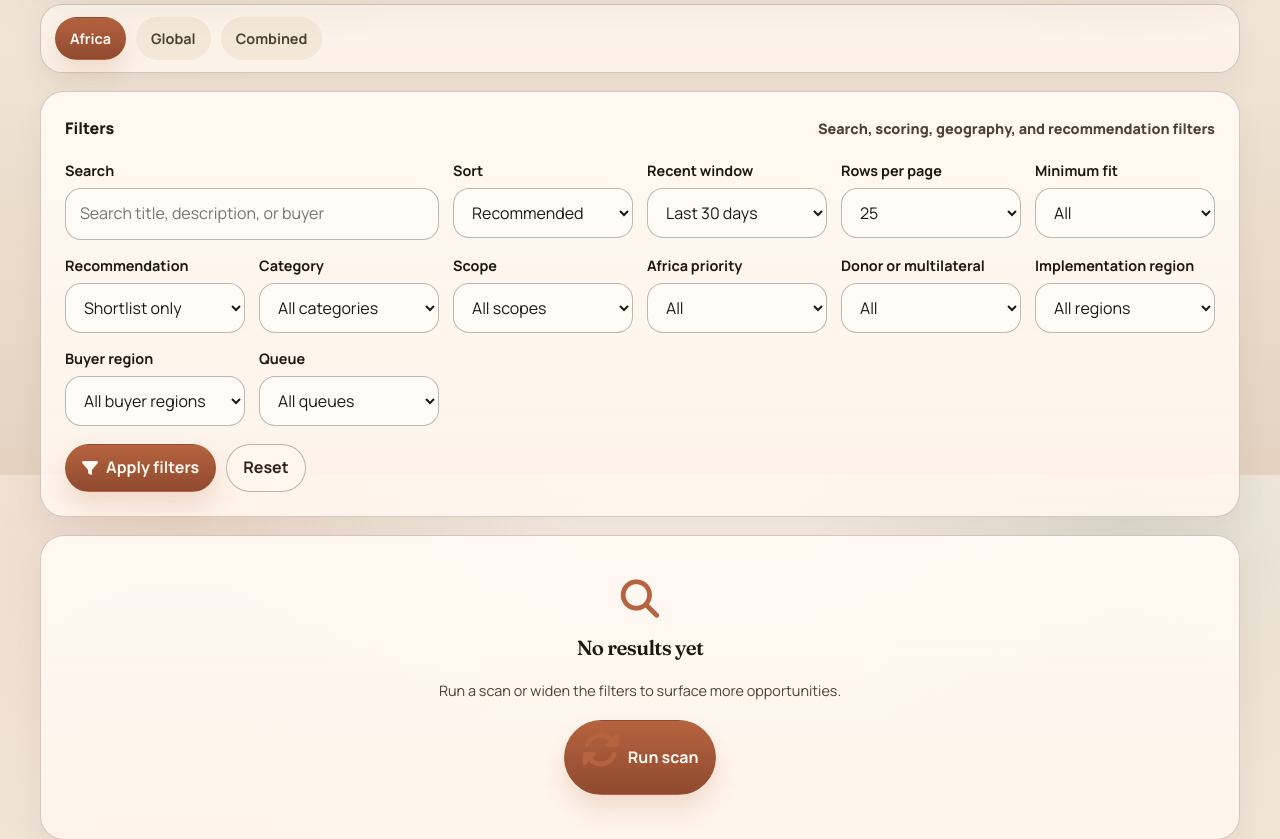
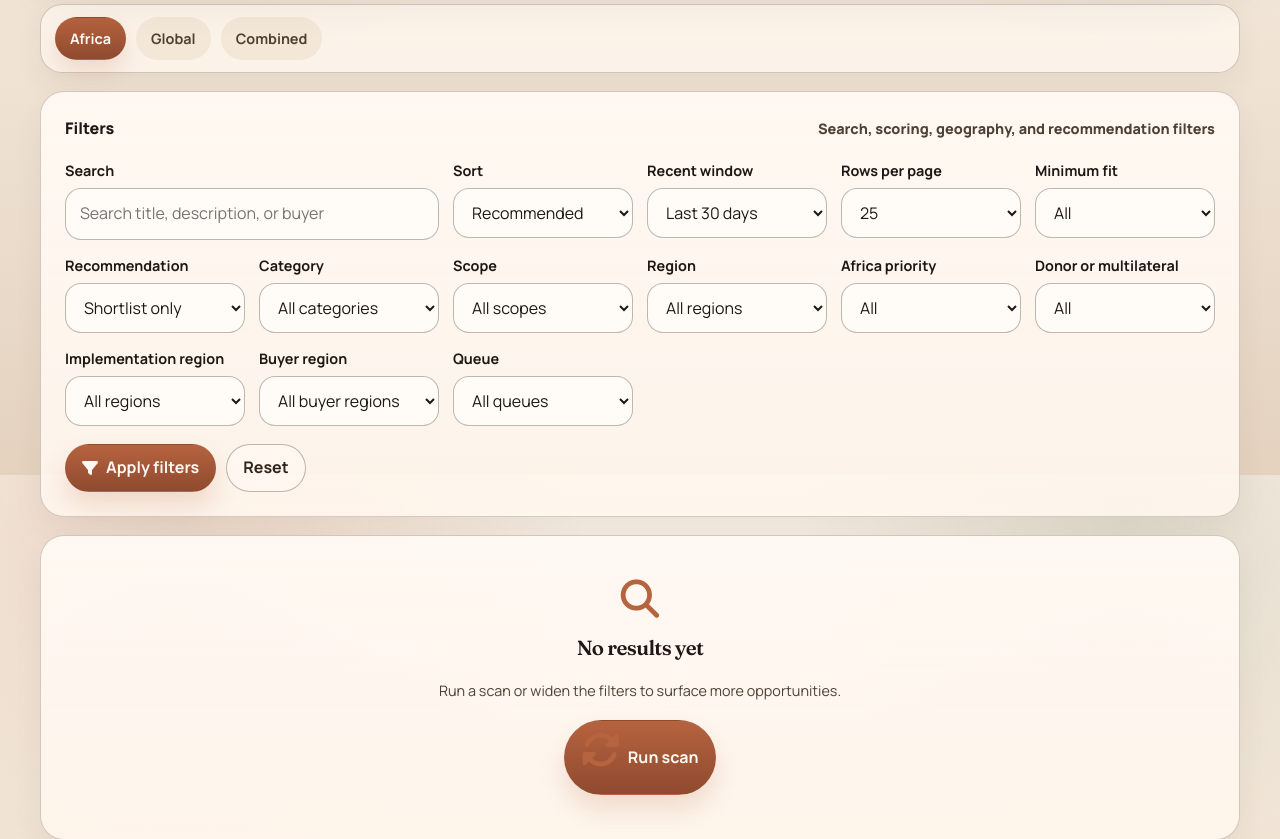
Before and after one commit to bryanmunene/cbrain-tenderwatch, a Flask app: page /scan in a window 1280 px wide, after a click that opens the changed part. Shown: the part 325-1164 px from the top of the page. Run offline with Flask 3, Linux system fonts and the light colour scheme.

Commit message:
Add region shortlist filter

```diff
--- a/tenderwatch_app/app/routes.py
+++ b/tenderwatch_app/app/routes.py
@@ -111,6 +111,32 @@ def _deadline_sort_expr():
     )
 
 
+def _region_filter_expr(region: str):
+    normalized = (region or "").strip().lower()
+    return or_(
+        db.func.lower(TenderResult.region) == normalized,
+        db.func.lower(TenderResult.buyer_region) == normalized,
+        db.func.lower(TenderResult.implementation_region) == normalized,
+        db.func.lower(TenderResult.target_beneficiary_region) == normalized,
+    )
+
+
+def _distinct_region_options():
+    values = set()
+    for column in (
+        TenderResult.region,
+        TenderResult.buyer_region,
+        TenderResult.implementation_region,
+        TenderResult.target_beneficiary_region,
+    ):
+        rows = db.session.query(column).distinct().all()
+        for (value,) in rows:
+            cleaned = (value or "").strip()
+            if cleaned:
+                values.add(cleaned)
+    return sorted(values, key=lambda value: value.lower())
+
+
 def _filtered_tenders_from_request(base_query, settings: AppSettings, paginate: bool = True):
     sort_by = request.args.get("sort", "recommended")
     category = request.args.get("category", "")
@@ -122,6 +148,7 @@ def _filtered_tenders_from_request(base_query, settings: AppSettings, paginate:
         shortlist_mode = _shortlist_default_mode(settings)
 
     geographic_scope = request.args.get("geographic_scope", "").strip()
+    region_filter = request.args.get("region", "").strip()
     africa_priority_flag = request.args.get("africa_priority_flag", "").strip()
     donor_flag = request.args.get("donor_or_multilateral_flag", "").strip()
     implementation_region = request.args.get("implementation_region", "").strip()
@@ -152,6 +179,9 @@ def _filtered_tenders_from_request(base_query, settings: AppSettings, paginate:
 
     if geographic_scope:
         query = query.filter(TenderResult.geographic_scope == geographic_scope)
+
+    if region_filter:
+        query = query.filter(_region_filter_expr(region_filter))
 
     if africa_priority_flag in {"true", "false"}:
         query = query.filter(TenderResult.africa_priority_flag == (africa_priority_flag == "true"))
@@ -238,6 +268,7 @@ def _filtered_tenders_from_request(base_query, settings: AppSettings, paginate:
         "recent_days": recent_days,
         "shortlist_mode": shortlist_mode,
         "geographic_scope": geographic_scope,
+        "region_filter": region_filter,
         "africa_priority_flag": africa_priority_flag,
         "donor_or_multilateral_flag": donor_flag,
         "implementation_region": implementation_region,
@@ -551,6 +582,7 @@ def scan():
     categories = db.session.query(TenderResult.category).distinct().all()
     categories = [c[0] for c in categories if c[0]]
     geographic_scopes = [row[0] for row in db.session.query(TenderResult.geographic_scope).distinct().all() if row[0]]
+    region_options = _distinct_region_options()
     implementation_regions = [row[0] for row in db.session.query(TenderResult.implementation_region).distinct().all() if row[0]]
     buyer_regions = [row[0] for row in db.session.query(TenderResult.buyer_region).distinct().all() if row[0]]
     secondary_review_count = TenderResult.query.filter(
@@ -570,6 +602,7 @@ def scan():
         categories=categories,
         shortlist_mode=filter_state["shortlist_mode"],
         geographic_scope=filter_state["geographic_scope"],
+        region_filter=filter_state["region_filter"],
         africa_priority_flag=filter_state["africa_priority_flag"],
         donor_or_multilateral_flag=filter_state["donor_or_multilateral_flag"],
         implementation_region=filter_state["implementation_region"],
@@ -577,6 +610,7 @@ def scan():
         recommendation_filter=filter_state["recommendation_filter"],
         queue_bucket=filter_state["queue_bucket"],
         geographic_scopes=geographic_scopes,
+        region_options=region_options,
         implementation_regions=implementation_regions,
         buyer_regions=buyer_regions,
         settings=settings,
@@ -862,6 +896,7 @@ def saved():
         categories=[],
         shortlist_mode="combined",
         geographic_scope="",
+        region_filter="",
         africa_priority_flag="",
         donor_or_multilateral_flag="",
         implementation_region="",
@@ -869,6 +904,7 @@ def saved():
         recommendation_filter="SHORTLIST",
         queue_bucket="",
         geographic_scopes=[],
+        region_options=[],
         implementation_regions=[],
         buyer_regions=[],
         settings=settings,
@@ -900,6 +936,7 @@ def favorites():
         categories=[],
         shortlist_mode="combined",
         geographic_scope="",
+        region_filter="",
         africa_priority_flag="",
         donor_or_multilateral_flag="",
         implementation_region="",
@@ -907,6 +944,7 @@ def favorites():
         recommendation_filter="SHORTLIST",
         queue_bucket="",
         geographic_scopes=[],
+        region_options=[],
         implementation_regions=[],
         buyer_regions=[],
         settings=settings,
--- a/tenderwatch_app/app/templates/scan_results.html
+++ b/tenderwatch_app/app/templates/scan_results.html
@@ -4,7 +4,7 @@
 
 {% block content %}
 {% set collection_view = title is defined and title %}
-{% set advanced_filters_active = geographic_scope or africa_priority_flag or donor_or_multilateral_flag or implementation_region or buyer_region or queue_bucket %}
+{% set advanced_filters_active = geographic_scope or region_filter or africa_priority_flag or donor_or_multilateral_flag or implementation_region or buyer_region or queue_bucket %}
 
 <section class="page-heading">
     <div>
@@ -25,7 +25,7 @@
     </div>
     <div class="header-actions">
         {% if not collection_view and results %}
-            <a class="btn btn-outline-secondary" href="{{ url_for('main.export_csv', sort=sort_by, category=category, min_score=min_score, search=search, recent_days=recent_days, shortlist_mode=shortlist_mode, geographic_scope=geographic_scope, africa_priority_flag=africa_priority_flag, donor_or_multilateral_flag=donor_or_multilateral_flag, implementation_region=implementation_region, buyer_region=buyer_region, recommendation=recommendation_filter, queue_bucket=queue_bucket) }}">
+            <a class="btn btn-outline-secondary" href="{{ url_for('main.export_csv', sort=sort_by, category=category, min_score=min_score, search=search, recent_days=recent_days, shortlist_mode=shortlist_mode, geographic_scope=geographic_scope, region=region_filter, africa_priority_flag=africa_priority_flag, donor_or_multilateral_flag=donor_or_multilateral_flag, implementation_region=implementation_region, buyer_region=buyer_region, recommendation=recommendation_filter, queue_bucket=queue_bucket) }}">
                 <i class="fa-solid fa-file-arrow-down"></i>
                 Export CSV
             </a>
@@ -130,6 +130,15 @@
                             <option value="">All scopes</option>
                             {% for scope in geographic_scopes %}
                                 <option value="{{ scope }}" {% if geographic_scope == scope %}selected{% endif %}>{{ scope }}</option>
+                            {% endfor %}
+                        </select>
+                    </div>
+                    <div class="field">
+                        <label for="region">Region</label>
+                        <select class="form-select" id="region" name="region">
+                            <option value="">All regions</option>
+                            {% for region_name in region_options %}
+                                <option value="{{ region_name }}" {% if region_filter == region_name %}selected{% endif %}>{{ region_name }}</option>
                             {% endfor %}
                         </select>
                     </div>
@@ -309,6 +318,7 @@
                         recent_days=recent_days,
                         shortlist_mode=shortlist_mode,
                         geographic_scope=geographic_scope,
+                        region=region_filter,
                         africa_priority_flag=africa_priority_flag,
                         donor_or_multilateral_flag=donor_or_multilateral_flag,
                         implementation_region=implementation_region,
@@ -328,6 +338,7 @@
                         recent_days=recent_days,
                         shortlist_mode=shortlist_mode,
                         geographic_scope=geographic_scope,
+                        region=region_filter,
                         africa_priority_flag=africa_priority_flag,
                         donor_or_multilateral_flag=donor_or_multilateral_flag,
                         implementation_region=implementation_region,
```
Also changed, not shown: tenderwatch_app/tests/test_scan_filtering.py (+69 -0 lines).
